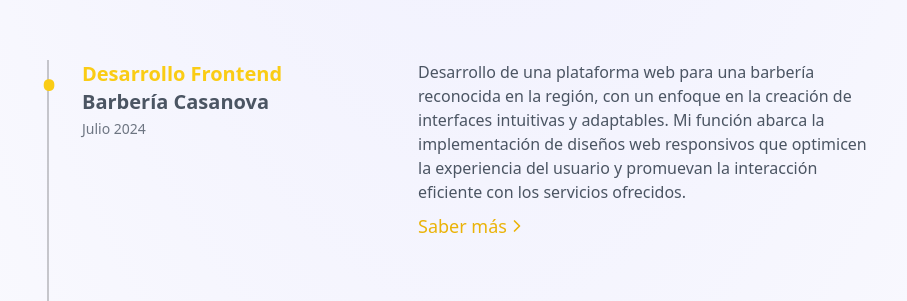
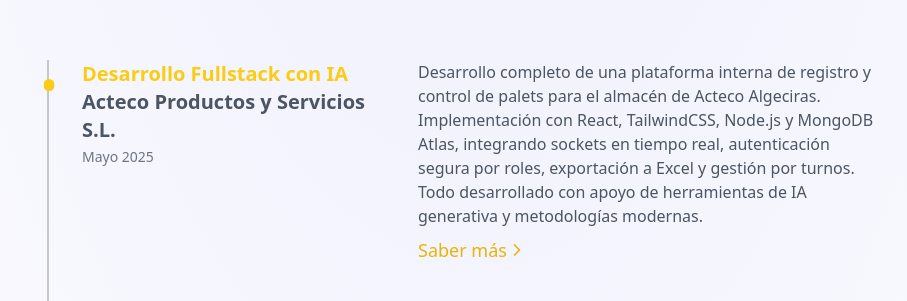
Before and after one commit to EliasHania/portfolio, an Astro site: page / in a window 1280 px wide. Shown: the part 630-931 px from the top of the page, without its empty margins (158-1065 px from the left). Built offline with nearby package versions, Linux system fonts and the light colour scheme; Astro itself is replaced by a stand-in of ours.

Commit message:
✨ Añadido proyecto Acteco al timeline de experiencia

```diff
--- a/src/components/Experience.astro
+++ b/src/components/Experience.astro
@@ -1,6 +1,14 @@
 ---
-import ExperienceItem from "./ExperienceItem.astro"
+import ExperienceItem from "./ExperienceItem.astro";
 const EXPERIENCIE = [
+  {
+    date: "Mayo 2025",
+    title: "Desarrollo Fullstack con IA",
+    company: "Acteco Productos y Servicios S.L.",
+    description:
+      "Desarrollo completo de una plataforma interna de registro y control de palets para el almacén de Acteco Algeciras. Implementación con React, TailwindCSS, Node.js y MongoDB Atlas, integrando sockets en tiempo real, autenticación segura por roles, exportación a Excel y gestión por turnos. Todo desarrollado con apoyo de herramientas de IA generativa y metodologías modernas.",
+    link: "https://acteco-algeciras.netlify.app/",
+  },
   {
     date: "Julio 2024",
     title: "Desarrollo Frontend",
@@ -21,8 +29,9 @@
     date: "Noviembre 2022",
     title: "Desarrollo Frontend",
     company: "Health Excellence Clinic",
-  description: "Encargado del desarrollo y mantenimiento de la plataforma web. Diseño y creación de componentes interactivos y responsivos para mejorar la experiencia del usuario. Implementación de la web en WordPress, asegurando un diseño adaptativo que cumpla con los estándares de accesibilidad y usabilidad requeridos por nuestros clientes del sector de fisioterapia.",
-  "link": "https://www.healthexcellenceclinic.com/"
+    description:
+      "Encargado del desarrollo y mantenimiento de la plataforma web. Diseño y creación de componentes interactivos y responsivos para mejorar la experiencia del usuario. Implementación de la web en WordPress, asegurando un diseño adaptativo que cumpla con los estándares de accesibilidad y usabilidad requeridos por nuestros clientes del sector de fisioterapia.",
+    link: "https://www.healthexcellenceclinic.com/",
   },
   {
     date: "Abril 2022",
@@ -32,8 +41,7 @@
       "Responsable de la plataforma, componentes y utilidades para la creación y desarrollo de la web. Creacion de la web en Wordpress, con un diseño responsive y adaptado a las necesidades del cliente.",
     link: "https://welcomeh.com/",
   },
-
-]
+];
 ---
 
 <ol class="relative mt-16">
```
Lines whose indentation alone changed are shown as unchanged.
